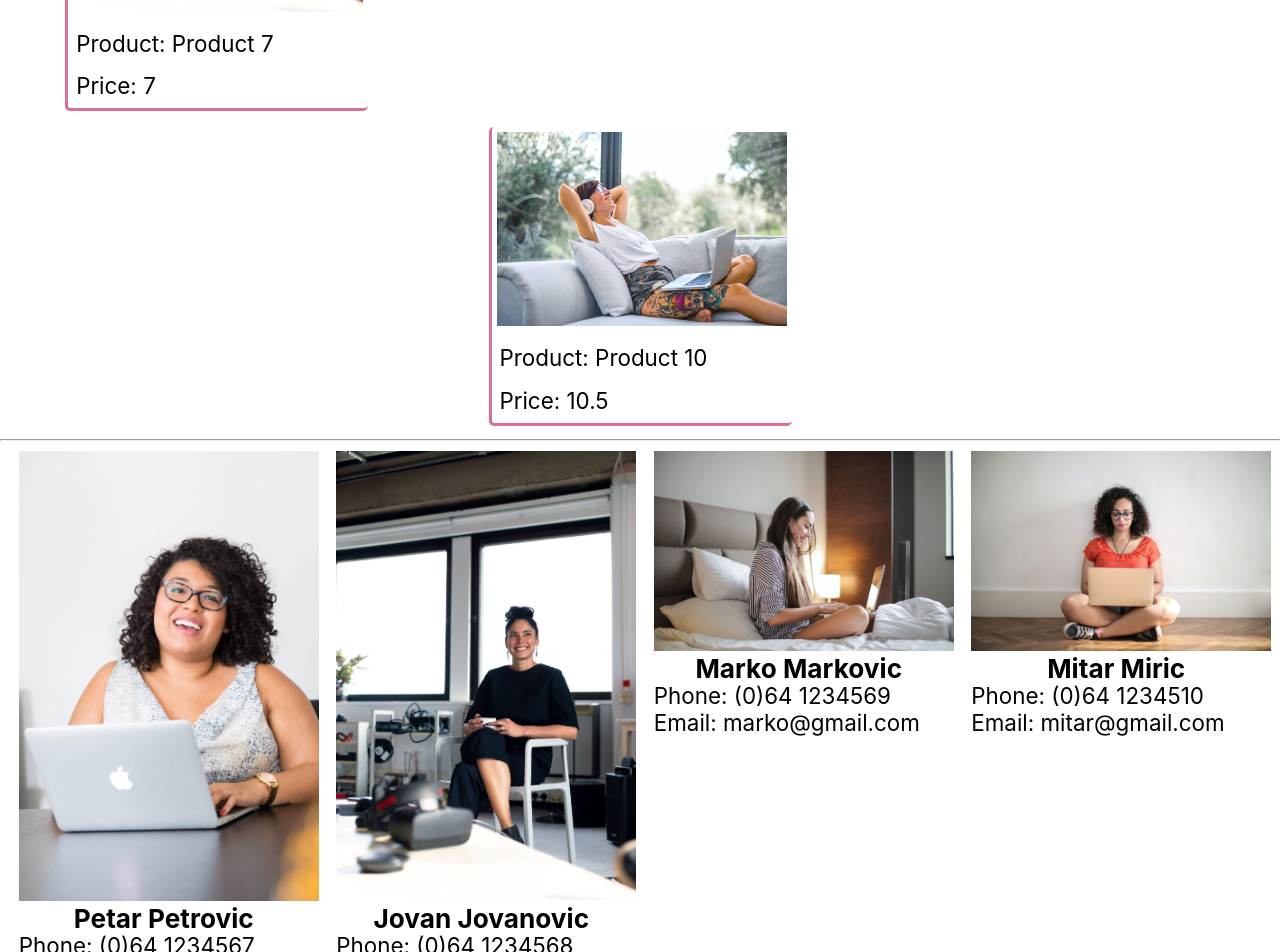
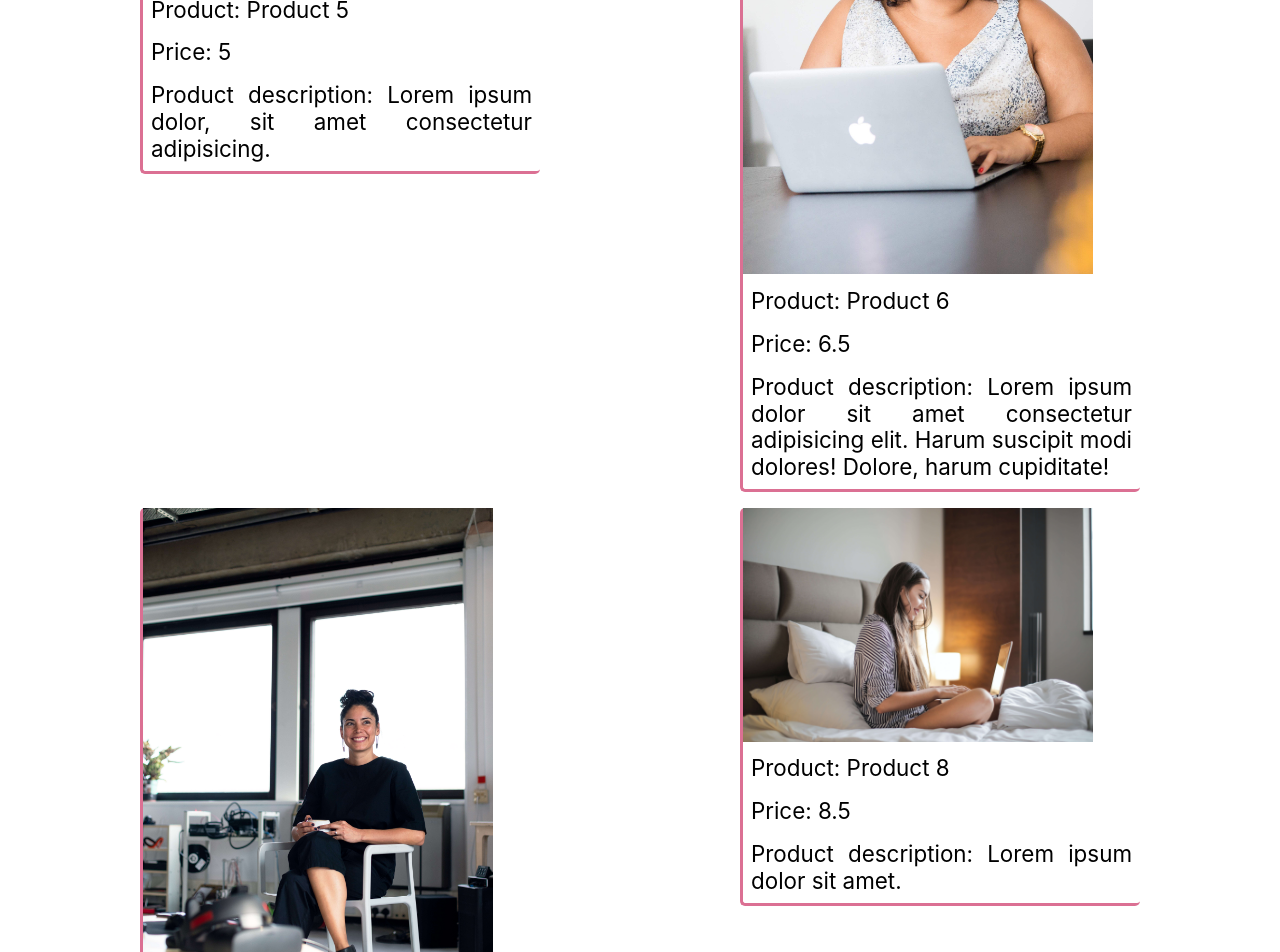
Before and after one commit to itobuka-vm/RT-T, a React (Create React App) app: page / in a window 1280 px wide. Shown: the part 2600-3552 px from the top of the page. Built offline with nearby package versions, Linux system fonts and the light colour scheme.

Commit message:
adding product description

```diff
--- a/src/components/main/Content.js
+++ b/src/components/main/Content.js
@@ -23,6 +23,7 @@ function Content() {
         imgAlt={product.imgAlt}
         name={product.name}
         price={product.price}
+        productDescription={product.productDescription}
       />
     )
   })
--- a/src/components/main/Product.js
+++ b/src/components/main/Product.js
@@ -10,6 +10,7 @@ function Product(props) {
           <img src={props.imgUrl} alt={props.imgAlt} className='product-img' />
           <p>Product: {props.name}</p>
           <p>Price: {props.price}</p>
+          <p>Product description: {props.productDescription}</p>
         </li>
       </ul>
     </div>
--- a/src/components/main/dataProducts.js
+++ b/src/components/main/dataProducts.js
@@ -4,70 +4,88 @@ const dataProducts = [
     imgUrl: "./assets/images/img01.jpg",
     imgAlt: "Image imgAlt 1",
     name: "Product 1",
-    price: 1.0
+    price: 1.0,
+    productDescription:
+      "Lorem ipsum dolor sit, amet consectetur adipisicing elit. Hic deleniti, quo perferendis et eum exercitationem maxime odio sequi distinctio earum repudiandae soluta voluptate, voluptas consequuntur?"
   },
   {
     id: 2,
     imgUrl: "./assets/images/img03.jpg",
     imgAlt: "Image imgAlt 2",
     name: "Product 2",
-    price: 2.5
+    price: 2.5,
+    productDescription:
+      "Lorem, ipsum dolor sit amet consectetur adipisicing elit. Consequatur ut dolorem harum aliquid et unde at quasi, officia reprehenderit quidem!"
   },
   {
     id: 3,
     imgUrl: "./assets/images/img04.jpg",
     imgAlt: "Image imgAlt 3",
     name: "Product 3",
-    price: 3.0
+    price: 3.0,
+    productDescription:
+      "Lorem ipsum dolor sit amet consectetur, adipisicing elit. Quam fugit porro aspernatur."
   },
   {
     id: 4,
     imgUrl: "./assets/images/img05.jpg",
     imgAlt: "Image imgAlt 4",
     name: "Product 4",
-    price: 4.5
+    price: 4.5,
+    productDescription:
+      "Lorem ipsum dolor sit amet consectetur adipisicing elit. Harum suscipit modi dolores! Dolore, harum cupiditate!"
   },
   {
     id: 5,
     imgUrl: "./assets/images/img06.jpg",
     imgAlt: "Image imgAlt 5",
     name: "Product 5",
-    price: 5.0
+    price: 5.0,
+    productDescription: "Lorem ipsum dolor, sit amet consectetur adipisicing."
   },
   {
     id: 6,
     imgUrl: "./assets/images/img02.jpg",
     imgAlt: "Image imgAlt 6",
     name: "Product 6",
-    price: 6.5
+    price: 6.5,
+    productDescription:
+      "Lorem ipsum dolor sit amet consectetur adipisicing elit. Harum suscipit modi dolores! Dolore, harum cupiditate!"
   },
   {
     id: 7,
     imgUrl: "./assets/images/img03.jpg",
     imgAlt: "Image imgAlt 7",
     name: "Product 7",
-    price: 7.0
+    price: 7.0,
+    productDescription:
+      "Lorem, ipsum dolor sit amet consectetur adipisicing elit. Consequatur ut dolorem harum aliquid et unde at quasi, officia reprehenderit quidem!"
   },
   {
     id: 8,
     imgUrl: "./assets/images/img04.jpg",
     imgAlt: "Image imgAlt 8",
     name: "Product 8",
-    price: 8.5
+    price: 8.5,
+    productDescription: "Lorem ipsum dolor sit amet."
   },
   {
     id: 9,
     imgUrl: "./assets/images/img05.jpg",
     imgAlt: "Image imgAlt 9",
     name: "Product 9",
-    price: 9.0
+    price: 9.0,
+    productDescription:
+      "Lorem ipsum dolor sit amet consectetur, adipisicing elit. Quam fugit porro aspernatur."
   },
   {
     id: 10,
     imgUrl: "./assets/images/img06.jpg",
     imgAlt: "Image imgAlt 10",
     name: "Product 10",
-    price: 10.5
+    price: 10.5,
+    productDescription:
+      "Lorem ipsum dolor sit, amet consectetur adipisicing elit. Illum, sit?"
   }
 ]
 
--- a/src/style.css
+++ b/src/style.css
@@ -77,10 +77,16 @@ header {
 }
 
 .product-container li {
+  width: 400px;
   border-left: 3px solid palevioletred;
   border-bottom: 3px solid palevioletred;
   /* border: 3px solid palevioletred; */
   border-radius: 5px;
+  text-align: justify;
+}
+
+.product-container .product-img {
+  width: 350px;
 }
 
 .product-container p {
@@ -92,13 +98,12 @@ header {
   display: flex;
   flex-direction: row;
   flex-wrap: wrap;
-  padding: 5px;
+  padding: 2.5rem;
   justify-content: space-around;
 }
 
-.product-img,
 .contact-card {
-  width: 300px;
+  width: 250px;
   height: auto;
   padding: 5px;
 }
@@ -108,7 +113,7 @@ header {
 }
 
 .contact-card img {
-  width: 300px;
+  width: 250px;
   height: auto;
   object-fit: cover;
 }
```
